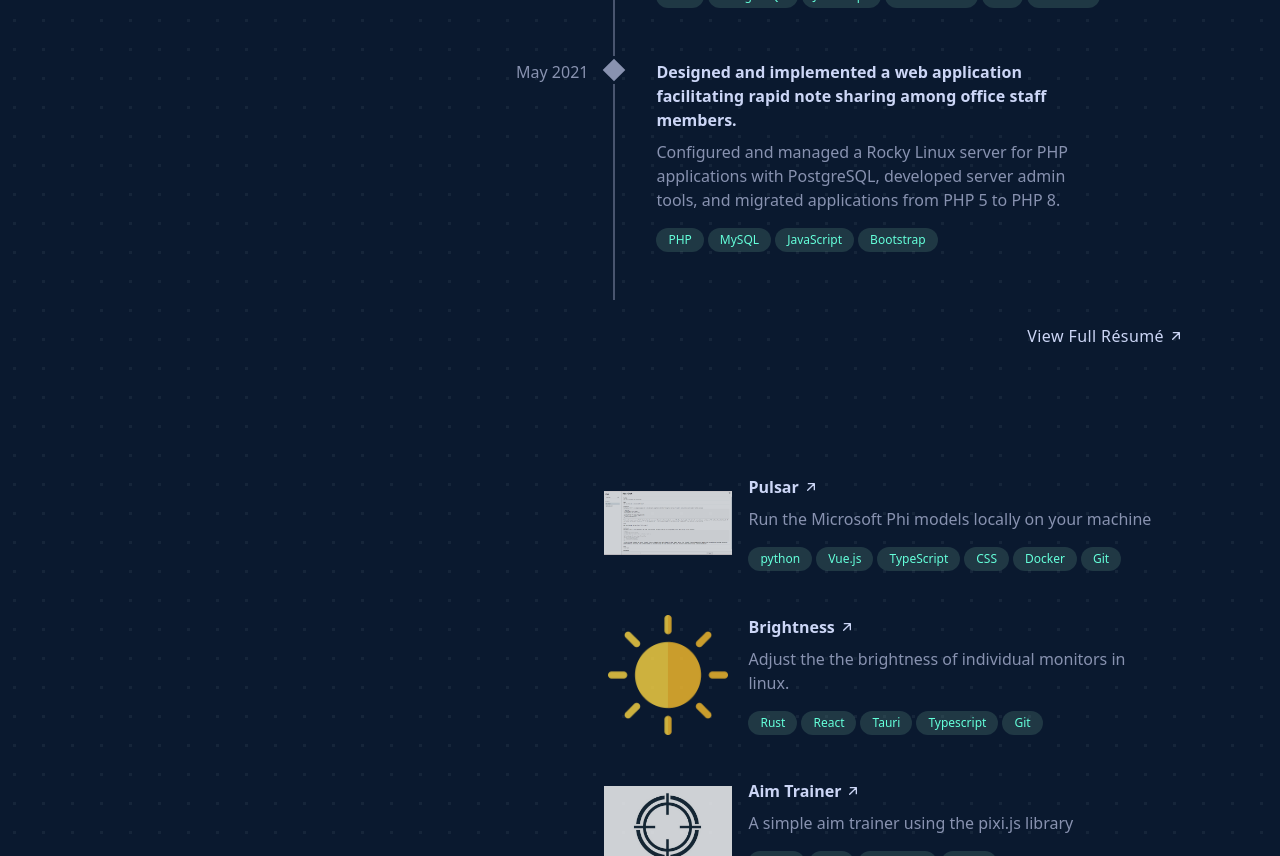
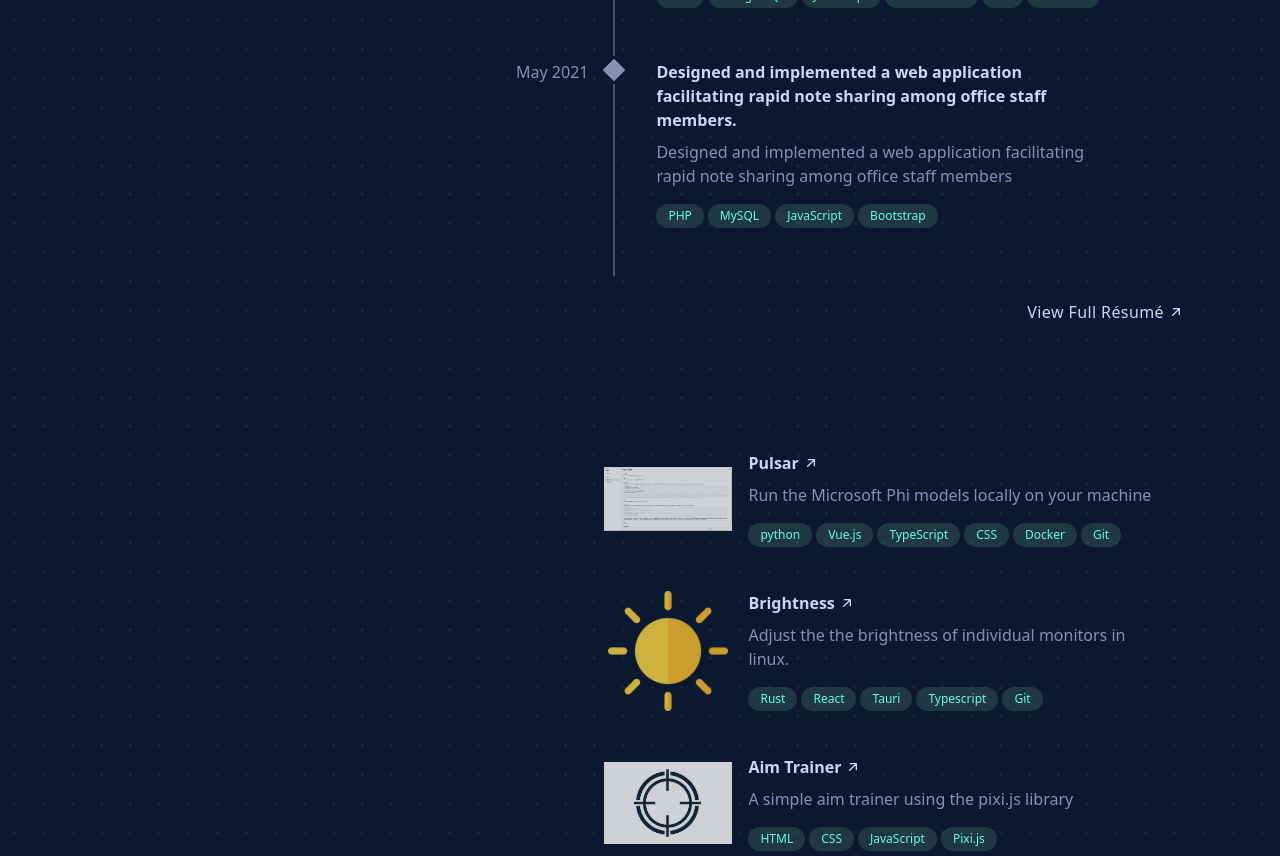
Before and after one commit to Roy-Bivash/portfolio, a React (Vite) app: page / in a window 1280 px wide. Shown: the part 980-1836 px from the top of the page. Built offline with nearby package versions, Linux system fonts and the light colour scheme.

Commit message:
update experience, new resume, change LightEffect color

```diff
--- a/src/components/lightEffect/LightEffect.tsx
+++ b/src/components/lightEffect/LightEffect.tsx
@@ -4,7 +4,7 @@ export function LightEffect(){
     const pointerPosition = usePointerPosition();
     return (
         <div className="pointer-events-none fixed inset-0 z-30 transition duration-300 lg:absolute"
-            style={{background: `radial-gradient(600px at ${pointerPosition.x}px ${pointerPosition.y}px, rgb(3, 105, 161, 0.10), transparent 80%)`}}>
+            style={{background: `radial-gradient(600px at ${pointerPosition.x}px ${pointerPosition.y}px, rgb(16, 110, 160, 0.205), transparent 80%)`}}>
         </div>
     )
 }
--- a/src/pages/home/main/Main.tsx
+++ b/src/pages/home/main/Main.tsx
@@ -35,7 +35,7 @@ const experienceList:Array<Experience> = [
     {
         date: "May 2021",
         title: "Designed and implemented a web application facilitating rapid note sharing among office staff members.",
-        description: "Configured and managed a Rocky Linux server for PHP applications with PostgreSQL, developed server admin tools, and migrated applications from PHP 5 to PHP 8.",
+        description: "Designed and implemented a web application facilitating rapid note sharing among office staff members",
         tags: ["PHP", "MySQL", "JavaScript", "Bootstrap"],
     },
 ];
```
Also changed, not shown: 1 other file (tests, documents, lock files or other folders).
